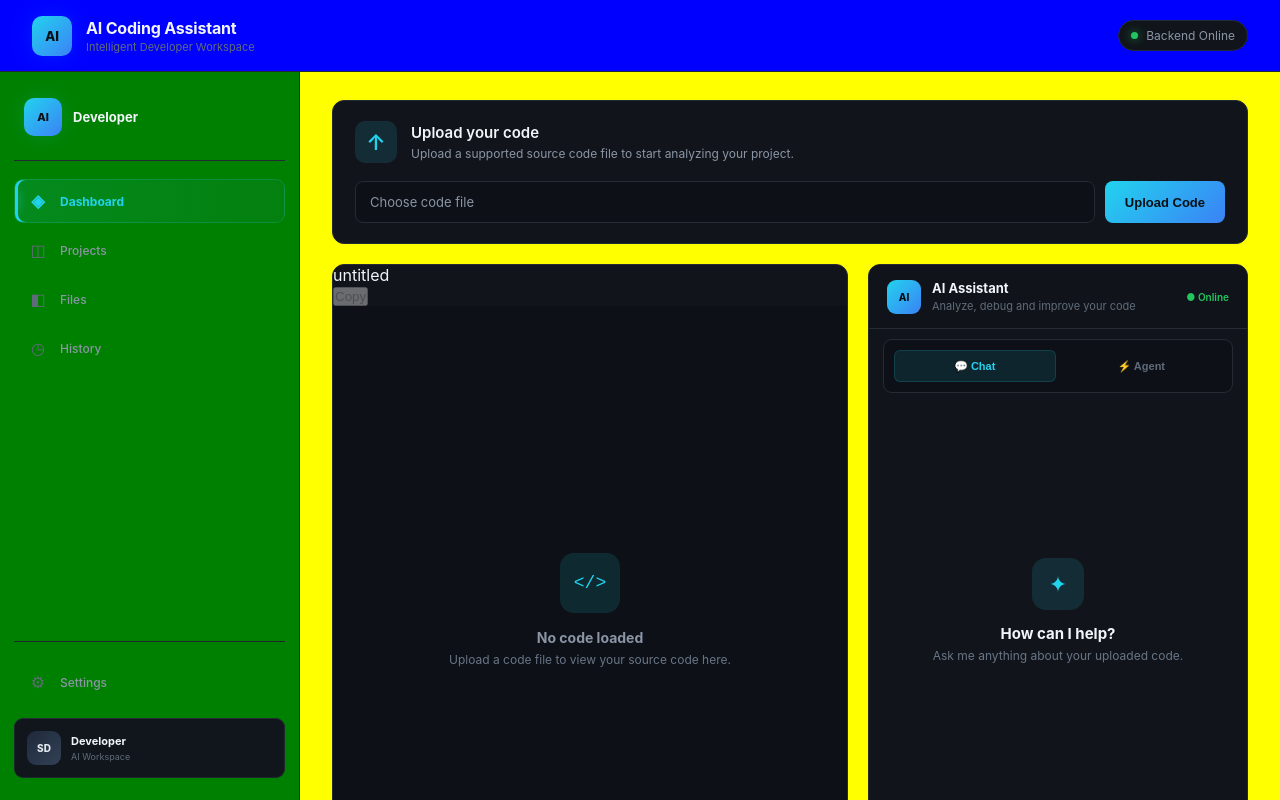
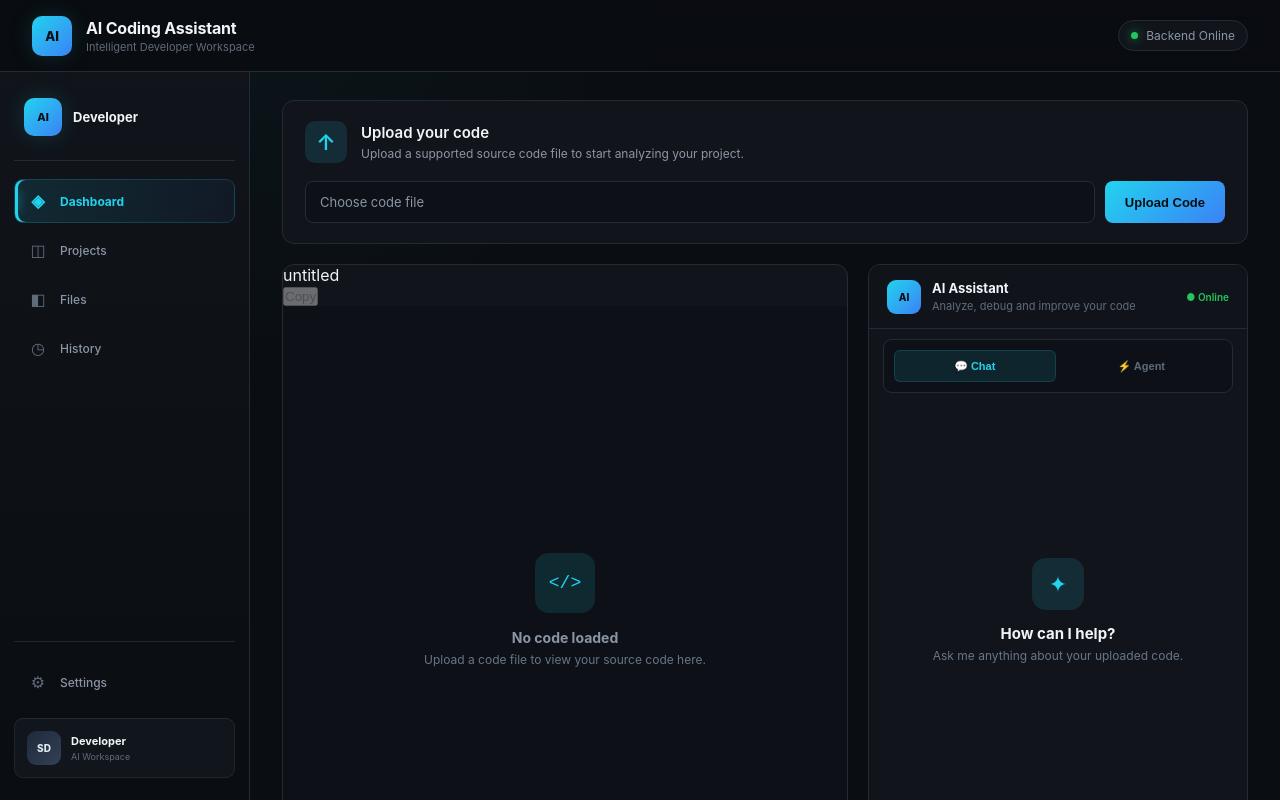
Before and after one commit to shreyanshdubeyy/AI-Coding-Agent, a React app in the folder frontend/: page / in a window 1280 px wide. Shown: the top 800 px of the page. Built offline with nearby package versions, Linux system fonts and the light colour scheme; the HTML template or start-up script is replaced by a standard one.

Commit message:
Update App.css

```diff
--- a/frontend/src/App.css
+++ b/frontend/src/App.css
@@ -1,18 +1,6 @@
 /* ================================
    GLOBAL
 ================================ */
-
-body {
-  background: red !important;
-}
-
-.topbar {
-  background: blue !important;
-}
-
-.sidebar {
-  background: green !important;
-}
 
 
 * {
@@ -2414,21 +2402,3 @@ body {
   }
 
 }
-
-/* FINAL TEST */
-body {
-  background: red !important;
-}
-
-.app {
-  background: yellow !important;
-}
-
-.topbar {
-  background: blue !important;
-}
-
-.sidebar {
-  background: green !important;
-  width: 300px !important;
-}
```
